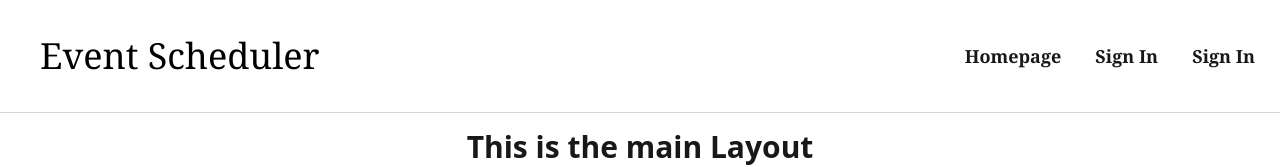
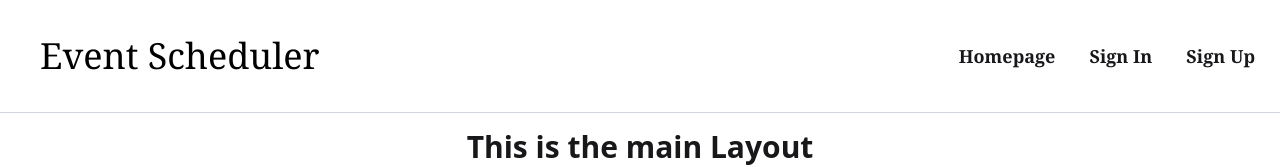
Before and after one commit to ifoca/wbs-events-scheduler, a React (Vite) app: page / in a window 1280 px wide. Shown: the top 167 px of the page. Built offline with nearby package versions, Linux system fonts and the light colour scheme; a web font is replaced by a local one.

Commit message:
update navbar logic

```diff
--- a/index.html
+++ b/index.html
@@ -1,12 +1,12 @@
-<!doctype html>
-<html lang="en">
+<!DOCTYPE html>
+<html lang="en" data-theme="silk">
   <head>
     <meta charset="UTF-8" />
     <link rel="icon" type="image/svg+xml" href="/vite.svg" />
     <link
-  href="https://fonts.googleapis.com/css2?family=Playfair+Display:wght@400;500;600;700&family=Source+Serif+Pro:wght@300;400;600&display=swap"
-  rel="stylesheet"
-/>
+      href="https://fonts.googleapis.com/css2?family=Playfair+Display:wght@400;500;600;700&family=Source+Serif+Pro:wght@300;400;600&display=swap"
+      rel="stylesheet"
+    />
     <meta name="viewport" content="width=device-width, initial-scale=1.0" />
     <title>wbs-events-scheduler</title>
   </head>
--- a/src/components/Navbar.jsx
+++ b/src/components/Navbar.jsx
@@ -20,19 +20,23 @@ function Navbar() {
           <div className="btn btn-ghost text-lg">
             <NavLink to={'/'}>Homepage</NavLink>
           </div>
-          <div className="btn btn-ghost text-lg">
-            <NavLink to={'/login'}>Sign In</NavLink>
-          </div>
-          <div className="btn btn-ghost text-lg">
-            <NavLink to={'/register'}>Sign In</NavLink>
-          </div>
-          {auth && (
+          {auth ? (
             <>
               <div className="btn btn-ghost text-lg">
                 <NavLink to={'/create'}>Create event</NavLink>
               </div>
               <div onClick={handleLogout} className="btn btn-ghost text-lg">
                 <NavLink to={'/login'}>Logout</NavLink>
+              </div>
+            </>
+          ) : (
+            <>
+              {' '}
+              <div className="btn btn-ghost text-lg">
+                <NavLink to={'/login'}>Sign In</NavLink>
+              </div>
+              <div className="btn btn-ghost text-lg">
+                <NavLink to={'/register'}>Sign Up</NavLink>
               </div>
             </>
           )}
```
Also changed, not shown: src/index.css (line endings or trailing spaces).
